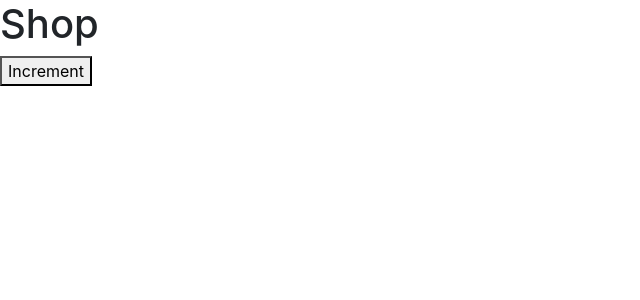
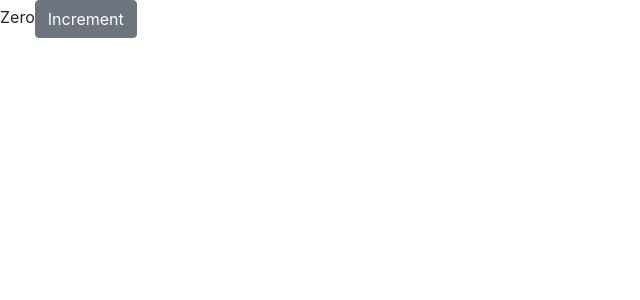
Before and after one commit to JSantiPearson/react-store-ui, a React (Create React App) app: page / in a window 1280 px wide. Shown: the top 300 px of the page, without its empty margins (0-640 px from the left). Built offline with nearby package versions, Linux system fonts and the light colour scheme.

Commit message:
Add badge coloring method

```diff
--- a/src/components/counter.jsx
+++ b/src/components/counter.jsx
@@ -1,14 +1,33 @@
 import React, { Component } from "react";
 
 class Counter extends Component {
+  state = {
+    count: 0,
+    imageUrl: "https://picsum.photos/200"
+  };
+
+  styles = {
+    fontSize: 10,
+    fontWeight: "bold"
+  };
+
   render() {
-    React.createElement("div");
     return (
       <div>
-        <h1>Shop</h1>
-        <button>Increment</button>
+        <span className={this.getBadgeClasses}>{this.formatCount()}</span>
+        <button className="btn btn-secondary">Increment</button>
       </div>
     );
+  }
+  getBadgeClasses() {
+    let classes = "badge m-2 badge-";
+    classes += this.state.count === 0 ? "warning" : "primary";
+    return classes;
+  }
+
+  formatCount() {
+    const { count } = this.state;
+    return count === 0 ? "Zero" : count;
   }
 }
 
```
